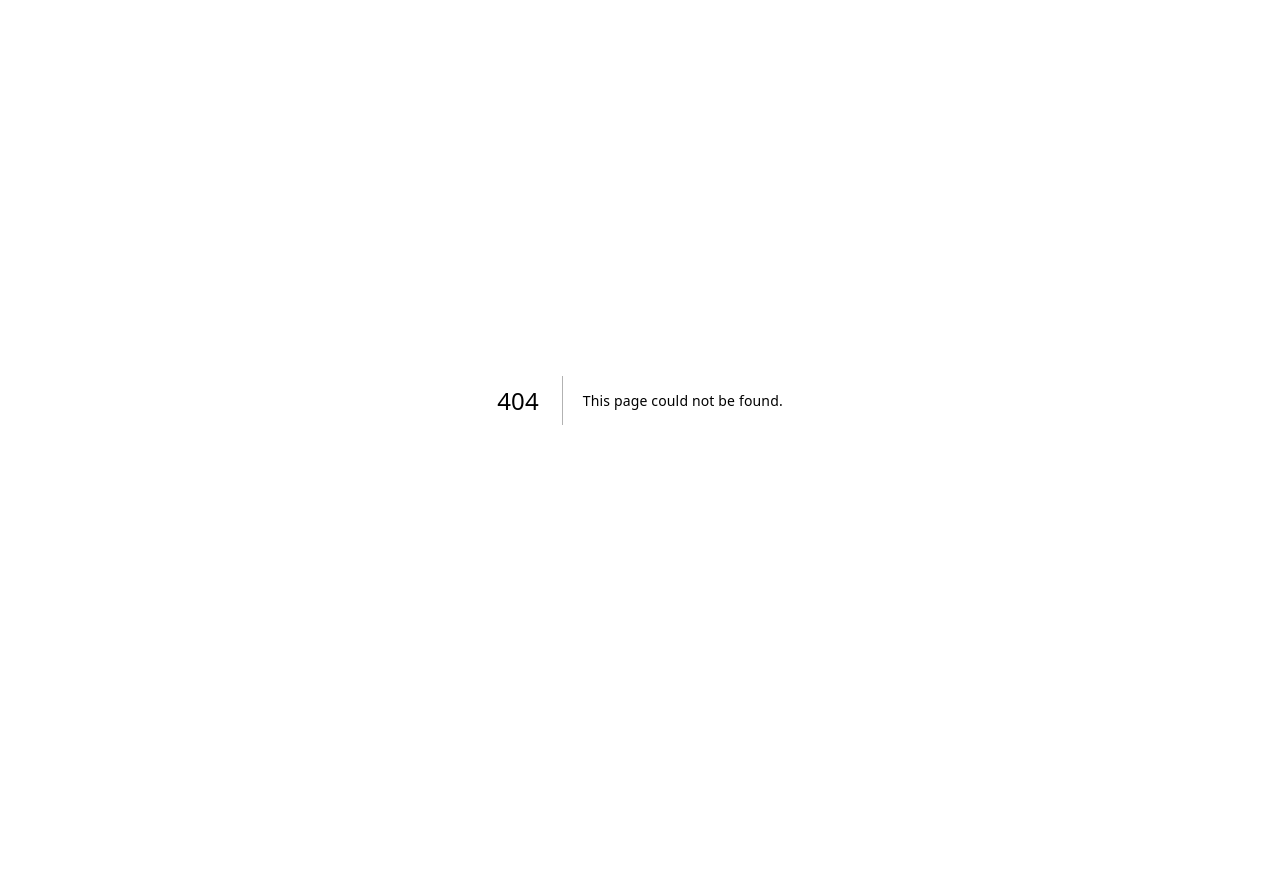
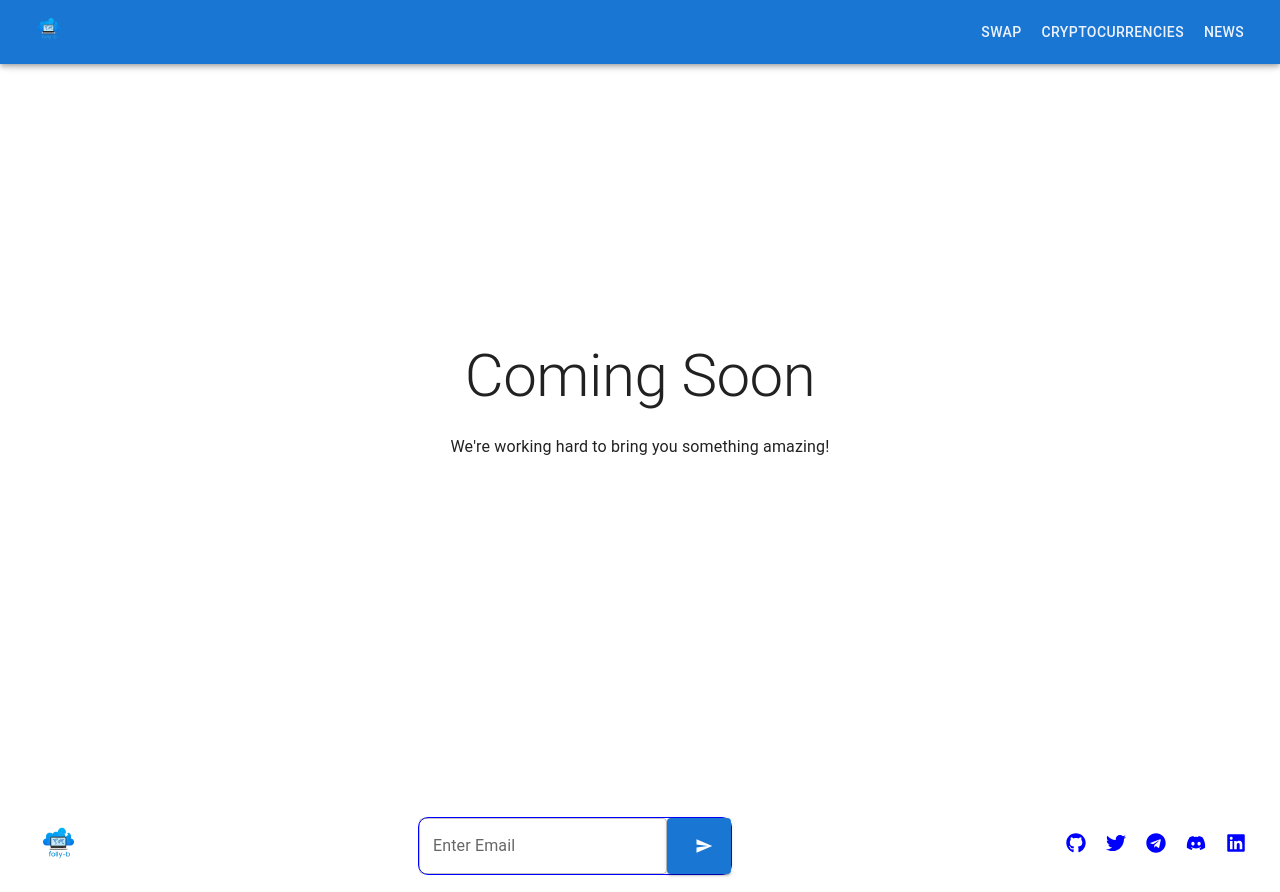
Before and after one commit to Follyb2810/follyb, a Next.js app: page /swap in a window 1280 px wide. Before the commit this address had no page. Before the commit the page ends 800 px from the top, so only its background shows below. Built offline with nearby package versions, Linux system fonts and the light colour scheme.

Commit message:
adding changes

```diff
--- /dev/null
+++ b/app/(Contract)/swap/page.js
@@ -0,0 +1,26 @@
+import React from 'react'
+import { Box, Typography } from '@mui/material';
+
+const page = () => {
+    return (
+        <Box
+      sx={{
+        display: 'flex',
+        flexDirection: 'column',
+        alignItems: 'center',
+        justifyContent: 'center',
+        height: '100vh',
+      }}
+    >
+      <Typography variant="h2" gutterBottom>
+        Coming Soon
+      </Typography>
+      <Typography variant="subtitle1">
+        We&apos;re working hard to bring you something amazing!
+      </Typography>
+    </Box>
+
+    )
+}
+
+export default page
--- a/component/shared/Web3NavBar.js
+++ b/component/shared/Web3NavBar.js
@@ -30,8 +30,8 @@ export default function Web3NavBar() {
 
   const renderDesktopMenu = () => (
     <Box sx={{ display: { xs: 'none', sm: 'flex' }, justifyContent: 'space-between', alignItems: 'center' }}>
-      <Link href="/exchanges">
-        <Button color="secondary">Exchanges</Button>
+      <Link href="/swap">
+        <Button color="secondary">Swap</Button>
       </Link>
       <Link href="/crypto">
         <Button color="secondary">Cryptocurrencies</Button>
```
